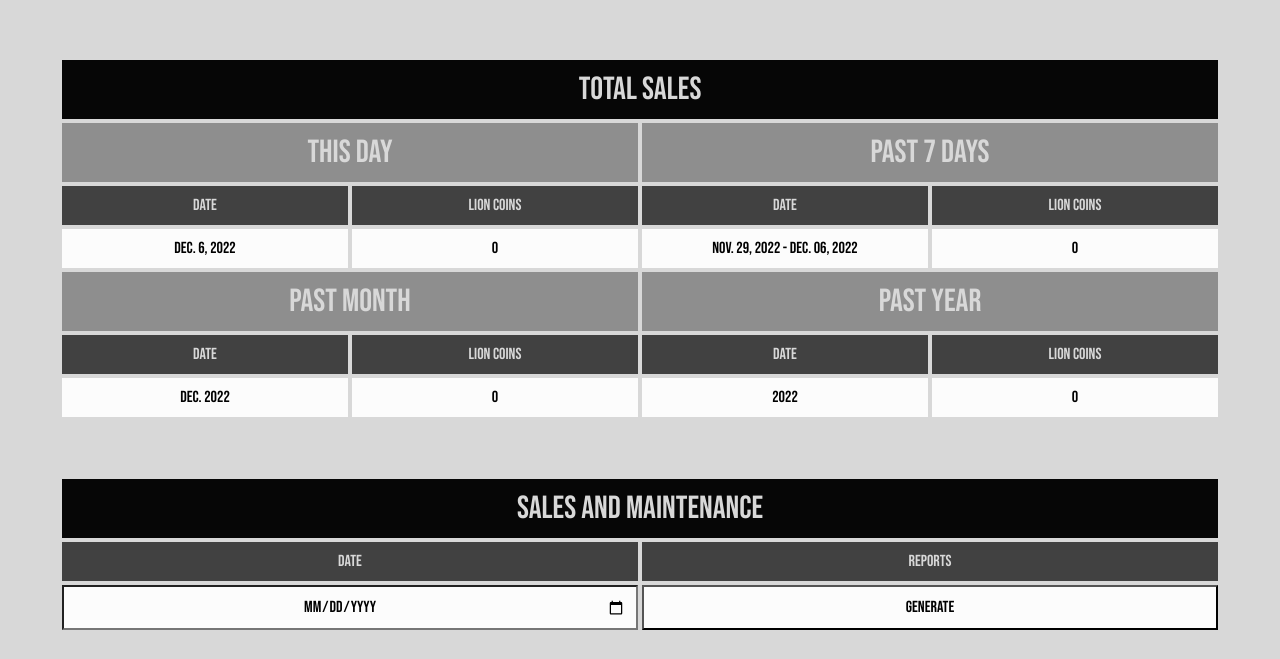
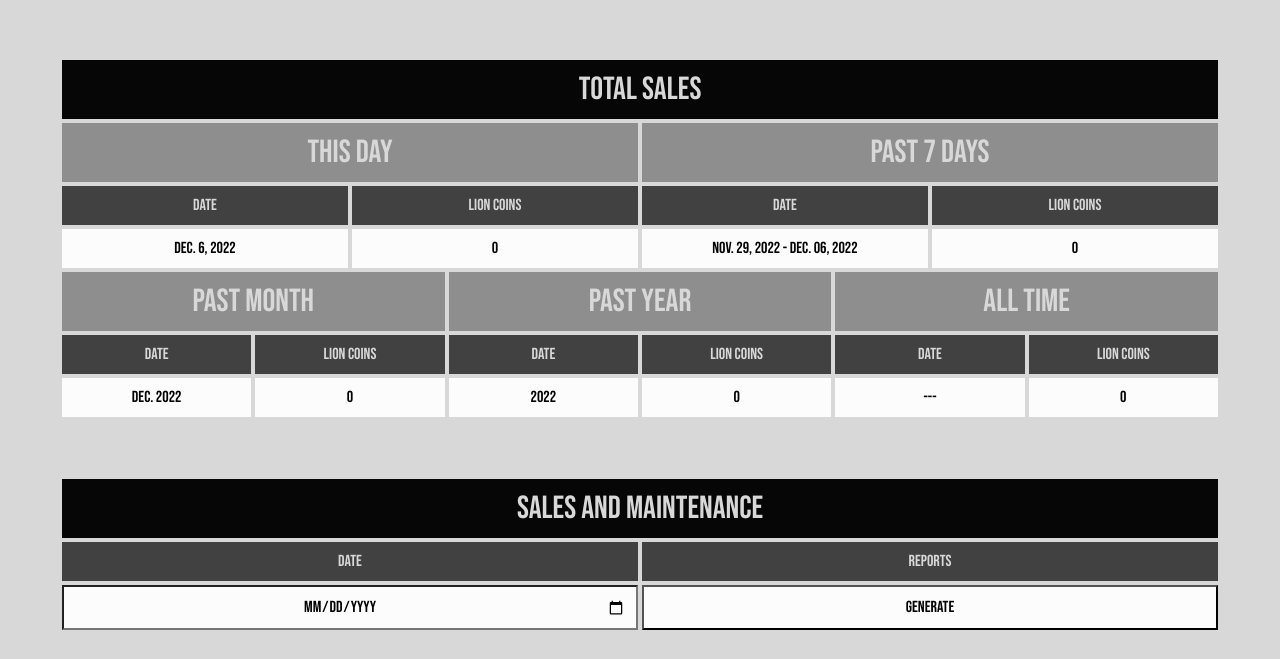
Before and after one commit to andredumandan/TirianTrains, a Django app: page / in a window 1280 px wide. Shown: the part 79-738 px from the top of the page. Run offline with Django 4.2, Linux system fonts and the light colour scheme; data that the repository does not hold is empty.

Commit message:
added reports page

```diff
--- a/TirianTrains/main/static/main/style.css
+++ b/TirianTrains/main/static/main/style.css
@@ -122,6 +122,10 @@ a{
     grid-column: span 2;
 }
 
+.span-3{
+    grid-column: span 3;
+}
+
 p, input{
     text-align: center;
     padding: 10px;
--- a/TirianTrains/main/templates/main/home.html
+++ b/TirianTrains/main/templates/main/home.html
@@ -2,9 +2,10 @@
 {% block content %}
     <div class="margin-60">
         <p class="main-header">Total Sales</p>
-        <div class="grid-columns-2">
+
+        <div class="grid-columns-6">
             {% for time,sale in sales.items %}
-                <div>
+                <div class="{% if time == 'This Day' or time == 'Past 7 Days' %}span-3{% else %}span-2{% endif %}">
                     <p class="sub-header">{{time}}</p>
                     <div class="grid-columns-2">
                         <p class="label">Date</p>
@@ -14,16 +15,26 @@
                         {% endfor %}
                     </div>
                 </div>
-            {% endfor %}
+                {% endfor %}
+            <div class="span-2">
+                <p class="sub-header">All Time</p>
+                <div class="grid-columns-2">
+                    <p class="label">Date</p>
+                    <p class="label">Lion Coins</p>
+                    <p>---</p>
+                    <p>{{total}}</p>
+                </div>
+            </div>
         </div>
     </div>
     <div class="margin-60">
         <p class="main-header">Sales and Maintenance</p>
         <form method="post">
+            {% csrf_token %}
             <div class="grid-columns-2">
                 <p class="label">Date</p>
                 <p class="label">Reports</p>
-                <input type="date">
+                <input name="date" type="date">
                 <input type="submit" value="Generate">
             </div>
         </form>
--- a/TirianTrains/main/urls.py
+++ b/TirianTrains/main/urls.py
@@ -3,6 +3,7 @@ from .views import *
 
 urlpatterns = [
     path('', HomeView, name='home'),
+    path('reports/<str:date>/', Reports, name='reports'),
     path('train-maintenance/', TrainMaintenance, name='train-maintenance'),
     path('train-maintenance/train/<str:pk>/', TrainDetail, name='train-detail'),
     path('train-routes/', TrainRoutes, name='train-routes'),
--- a/TirianTrains/main/views.py
+++ b/TirianTrains/main/views.py
@@ -4,6 +4,11 @@ from datetime import datetime, timedelta
 
 # Create your views here.
 def HomeView(request):
+
+    if request.method == 'POST':
+        form = request.POST
+        date = form.get('date')
+        return redirect('reports', date)
 
     date_today = datetime.now().date()
     # https://stackoverflow.com/questions/441147/how-to-subtract-a-day-from-a-date
@@ -18,6 +23,7 @@ def HomeView(request):
     tickets_year = Ticket.objects.filter(
         date_purchased__year=date_today.year
     )
+    tickets_all = Ticket.objects.all()
 
     today_total = 0
     for ticket in tickets_today:
@@ -51,6 +57,14 @@ def HomeView(request):
             elif ticket_trip.trip.type == 'inter-town':
                 year_total += InterTownTrip.objects.get(trip_id = ticket_trip.trip.trip_id).route.trip_cost
 
+    all_time_total = 0
+    for ticket in tickets_all:
+            for ticket_trip in ticket.tickettrip_set.all():
+                if ticket_trip.trip.type == 'local':
+                    all_time_total += 2
+                elif ticket_trip.trip.type == 'inter-town':
+                    all_time_total += InterTownTrip.objects.get(trip_id = ticket_trip.trip.trip_id).route.trip_cost
+
     sales = {}
     sales['This Day'] = [date_today, today_total]
     sales['Past 7 Days'] = [f"{date_week[0].strftime('%b. %d, %Y')} - {date_today.strftime('%b. %d, %Y')}", week_total]
@@ -59,9 +73,57 @@ def HomeView(request):
 
     context = {
         'sales' : sales,
+        'total' : all_time_total,
     }
 
     return render(request, 'main/home.html', context)
+
+def Reports(request, date):
+
+
+    tickets_today = Ticket.objects.filter(date_purchased=date)
+    print(tickets_today)
+
+    total = 0
+    for ticket in tickets_today:
+        for ticket_trip in ticket.tickettrip_set.all():
+            if ticket_trip.trip.type == 'local':
+                total += 2
+            elif ticket_trip.trip.type == 'inter-town':
+                total += InterTownTrip.objects.get(trip_id = ticket_trip.trip.trip_id).route.trip_cost
+
+    tickets = {}
+
+    for ticket in tickets_today:
+        ticket_total = 0
+        for ticket_trip in ticket.tickettrip_set.all():
+            if ticket_trip.trip.type == 'local':
+                ticket_total += 2
+            elif ticket_trip.trip.type == 'inter-town':
+                ticket_total += InterTownTrip.objects.get(trip_id = ticket_trip.trip.trip_id).route.trip_cost
+        tickets[ticket] = [ticket.customer,ticket_total]
+
+    certificates = CrewCertificate.objects.filter(maintenance_date=date)
+
+    crew_certs = {}
+
+    for cert in certificates:
+        crew_certs[cert] = [
+            cert.certificate_no.train.train_id,
+            cert.certificate_no.train,
+            cert.crew_no,
+            cert.task,
+            cert.condition,
+        ]
+
+    context = {
+        'date' : datetime.strptime(date, '%Y-%m-%d').strftime('%b. %m %Y'),
+        'total' : total,
+        'tickets' : tickets,
+        'crew_certs' : crew_certs,
+    }
+
+    return render(request, 'main/reports.html', context)
 
 def TrainMaintenance(request):
 
```
Also changed, not shown: TirianTrains/main/templates/main/reports.html (added, +32 -0 lines).
